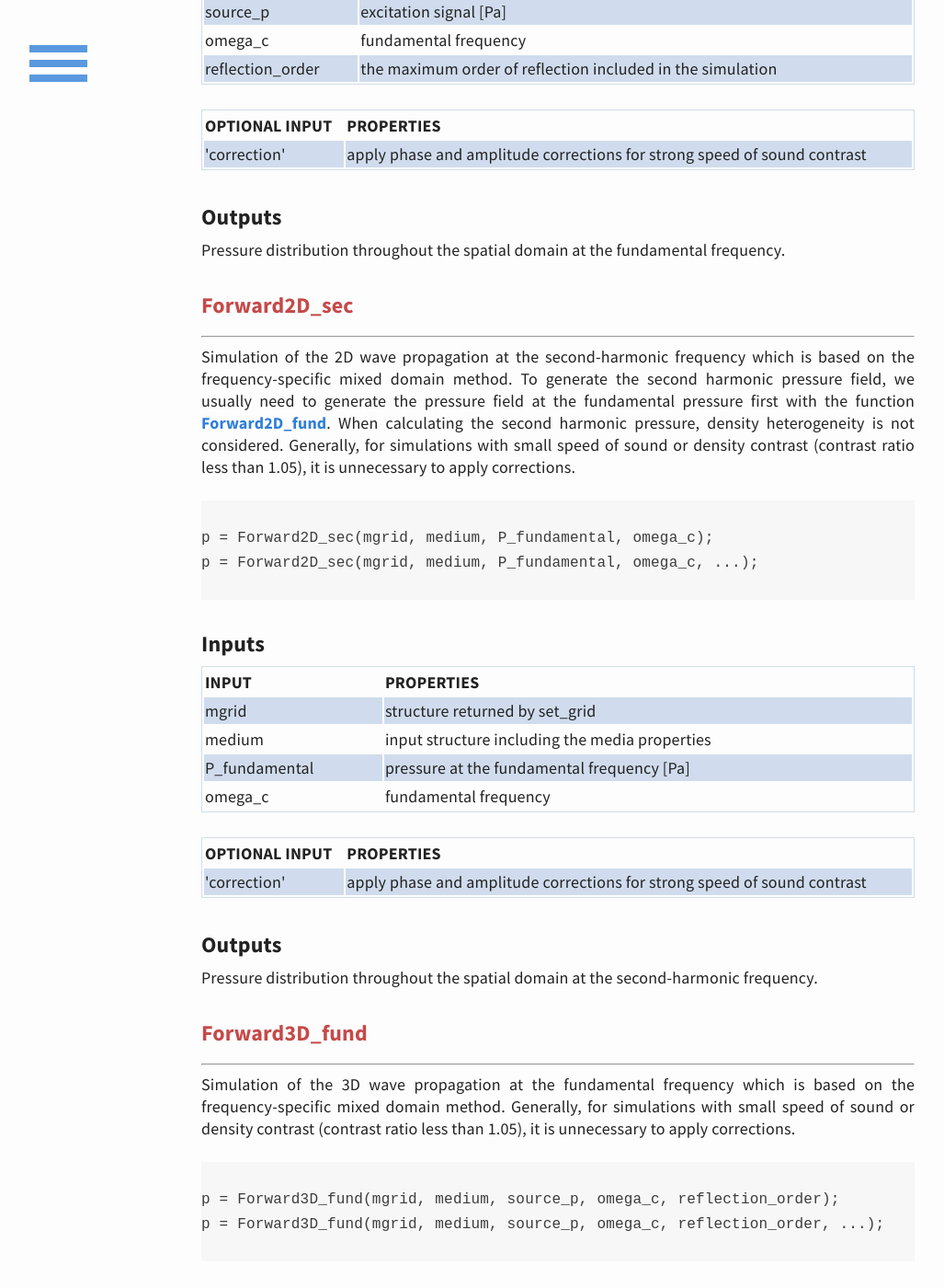
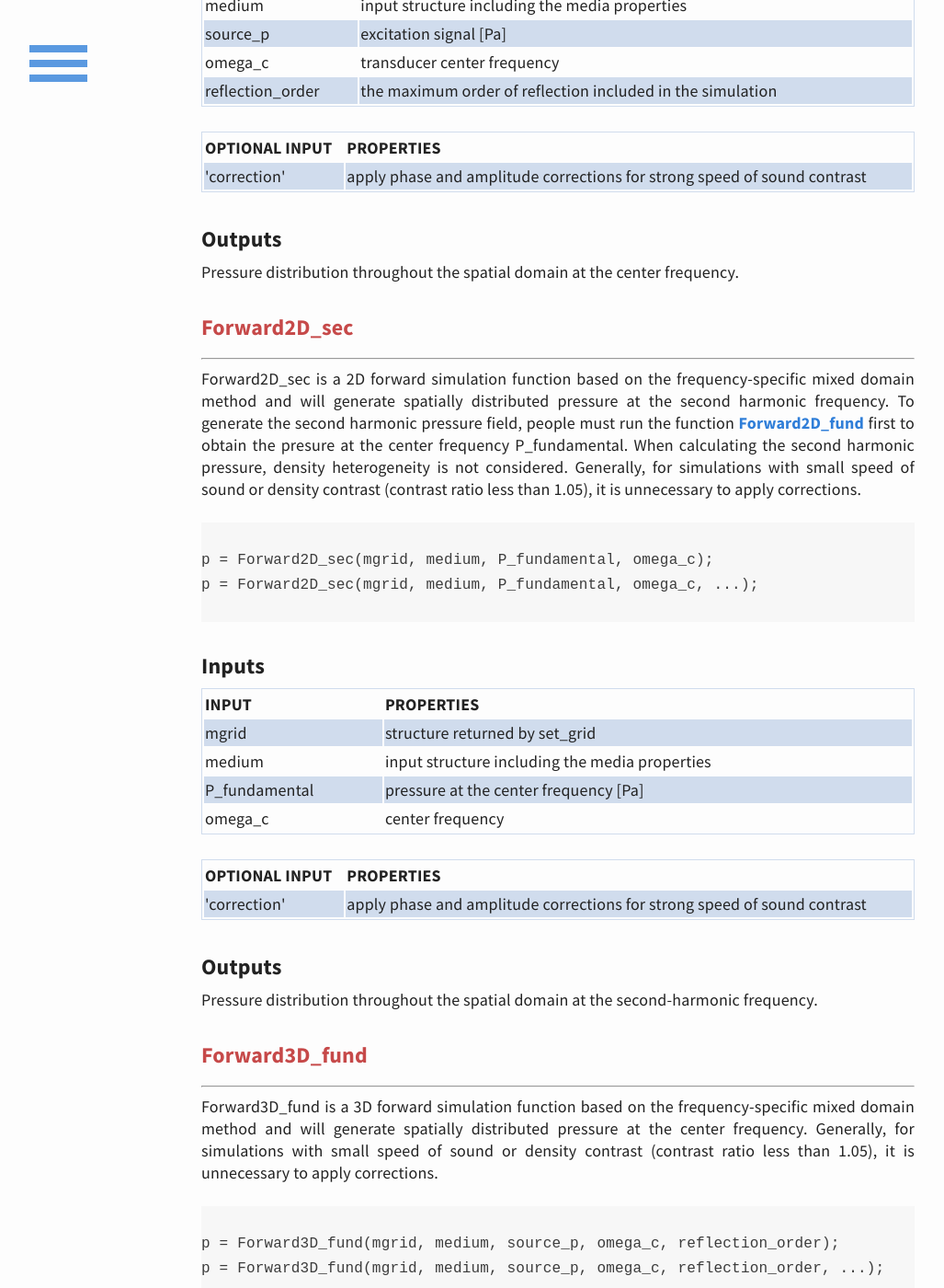
Before and after one commit to m-SOUND/mSOUND, a Jekyll site: the page built from function.html, in a window 1280 px wide and 1400 px high, scrolled down 4166 px. Shown: the whole window at 92% size, without its empty margins (33-1060 px from the left). Built offline with Jekyll 4.4.1, drawn with Linux system fonts in a browser that asks for light colours; some of the changed text lies outside the part shown.

Commit message:
Update function.html

```diff
--- a/function.html
+++ b/function.html
@@ -100,8 +100,8 @@
 
 <hr>
 <p>
-Simulation of the 1D wave propagation which is based on the transient mixed domain method. Generally,
- for simulations with small speed of sound or density contrast (contrast ratio less than 1.05),
+Forward1D is a 1D forward simulation function based on the transient mixed domain method and will generate transient-domain results.
+ Generally, for simulations with small speed of sound or density contrast (contrast ratio less than 1.05),
  it is unnecessary to apply corrections.
 <pre> <code>
 p = Forward1D(mgrid, medium, source_p, sensor_mask, reflection_order);
@@ -152,8 +152,8 @@
 <h3 style="color: #c64949;">Forward2D  </h3>
 <hr>
 <p>
-Simulation of the 2D wave propagation which is based on the transient mixed domain method. Generally,
- for simulations with small speed of sound or density contrast (contrast ratio less than 1.05),
+Forward2D is a 2D forward simulation function based on the transient mixed domain method and will generate transient-domain results.
+ Generally, for simulations with small speed of sound or density contrast (contrast ratio less than 1.05),
  it is unnecessary to apply corrections.
 <pre>  <code>
 p = Forward2D(mgrid, medium, source_p, sensor_mask, reflection_order);
@@ -201,8 +201,8 @@
 <h3 style="color: #c64949;">Forward3D</h3>
 <hr>
 <p>
-Simulation of the 3D wave propagation which is based on the transient mixed domain method. Generally,
- for simulations with small speed of sound or density contrast (contrast ratio less than 1.05),
+Forward3D is a 3D forward simulation function based on the transient mixed domain method and will generate transient-domain results.
+ Generally, for simulations with small speed of sound or density contrast (contrast ratio less than 1.05),
  it is unnecessary to apply corrections.
 <pre>  <code>
 p = Forward3D(mgrid, medium, source_p, sensor_mask, reflection_order);
@@ -250,8 +250,8 @@
 <h3 style="color: #c64949;">Forward2D_fund</h3>
 <hr>
 <p>
-Simulation of the 2D wave propagation at the fundamental frequency which is
-based on the frequency-specific mixed domain method. Generally,
+Forward2D_fund is a 2D forward simulation function based on the frequency-specific mixed domain method and
+ will generate spatially distributed pressure at the center frequency. Generally,
  for simulations with small speed of sound or density contrast (contrast ratio less than 1.05),
  it is unnecessary to apply corrections.
 <pre>  <code>
@@ -274,7 +274,7 @@
     <td>source_p</td><td>excitation signal [Pa]</td>
   </tr>
    <tr>
-    <td>omega_c </td><td>fundamental frequency </td>
+    <td>omega_c </td><td>transducer center frequency </td>
   </tr>
    <tr>
    <td>reflection_order</td><td>the maximum order of reflection included in the simulation</td>
@@ -293,7 +293,7 @@
 <br>
 <h3>Outputs</h3>
 <p>
-Pressure distribution throughout the spatial domain at the fundamental frequency.
+Pressure distribution throughout the spatial domain at the center frequency.
 </pr>
 
 
@@ -302,9 +302,11 @@
 <h3 style="color: #c64949;">Forward2D_sec</h3>
 <hr>
 <p>
-Simulation of the 2D wave propagation at the second-harmonic frequency which is based on the frequency-specific mixed domain method.
- To generate the second harmonic pressure field, we usually need to
- generate the pressure field at the fundamental pressure first with the function <a href="/mSOUND/function.html#Forward2D_fund">Forward2D_fund</a>.
+ Forward2D_sec is a 2D forward simulation function based on the frequency-specific mixed domain method and
+ will generate spatially distributed pressure at the second harmonic frequency.
+ To generate the second harmonic pressure field,
+ people must run the function <a href="/mSOUND/function.html#Forward2D_fund">Forward2D_fund</a> first to
+obtain the presure at the center frequency P_fundamental.
  When calculating the second harmonic pressure, density heterogeneity is not considered. Generally,
  for simulations with small speed of sound or density contrast (contrast ratio less than 1.05),
  it is unnecessary to apply corrections.
@@ -325,10 +327,10 @@
     <td>medium </td><td>input structure including the media properties</td>
   </tr>
   <tr>
-    <td>P_fundamental</td><td>pressure at the fundamental frequency  [Pa]</td>
+    <td>P_fundamental</td><td>pressure at the center frequency  [Pa]</td>
   </tr>
    <tr>
-    <td>omega_c </td><td>fundamental frequency </td>
+    <td>omega_c </td><td>center frequency </td>
   </tr>
  </table>
 <br>
@@ -351,8 +353,8 @@
 <h3 style="color: #c64949;">Forward3D_fund</h3>
 <hr>
 <p>
-Simulation of the 3D wave propagation at the fundamental frequency which
- is based on the frequency-specific mixed domain method. Generally,
+Forward3D_fund is a 3D forward simulation function based on the frequency-specific mixed domain method and
+ will generate spatially distributed pressure at the center frequency. Generally,
  for simulations with small speed of sound or density contrast (contrast ratio less than 1.05),
  it is unnecessary to apply corrections.
 <pre>  <code>
@@ -375,7 +377,7 @@
     <td>source_p</td><td>excitation signal [Pa]</td>
   </tr>
    <tr>
-    <td>omega_c </td><td>fundamental frequency </td>
+    <td>omega_c </td><td>center frequency </td>
   </tr>
    <tr>
    <td>reflection_order</td><td>the maximum order of reflection included in the simulation</td>
@@ -394,7 +396,7 @@
 <h3>Outputs</h3>
 
 <p>
-Pressure distribution throughout the spatial domain at the fundamental frequency.
+Pressure distribution throughout the spatial domain at the center frequency.
 </pr>
 
 
@@ -402,9 +404,11 @@
 <h3 style="color: #c64949;">Forward3D_sec</h3>
 <hr>
 <p>
-Simulation of the 3D wave propagation at the second-harmonic frequency which is based on the frequency-specific mixed domain method.
-To generate the second harmonic pressure field, we usually need to generate the pressure field at the fundamental frequency first
- with the function <a href="/mSOUND/function.html#Forward3D_fund">Forward3D_fund</a>.
+ Forward3D_sec is a 3D forward simulation function based on the frequency-specific mixed domain method and
+ will generate spatially distributed pressure at the second harmonic frequency.
+ To generate the second harmonic pressure field,
+ people must run the function <a href="/mSOUND/function.html#Forward3D_fund">Forward3D_fund</a> first to
+obtain the presure at the center frequency P_fundamental.
  When calculating the second harmonic pressure, density heterogeneity is not considered. Generally,
  for simulations with small speed of sound or density contrast (contrast ratio less than 1.05),
  it is unnecessary to apply corrections.
@@ -425,10 +429,10 @@
     <td>medium </td><td>input structure including the media properties</td>
   </tr>
   <tr>
-    <td>P_fundamental</td><td>pressure at the fundamental frequency  [Pa]</td>
+    <td>P_fundamental</td><td>pressure at the center frequency  [Pa]</td>
   </tr>
    <tr>
-    <td>omega_c </td><td>fundamental frequency </td>
+    <td>omega_c </td><td>center frequency </td>
   </tr>
  </table>
 <br>
```
